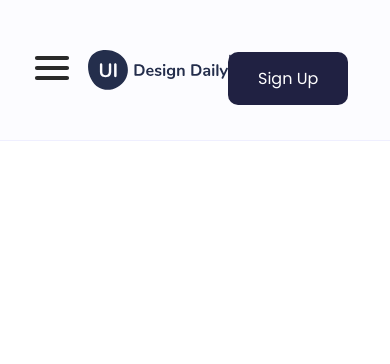
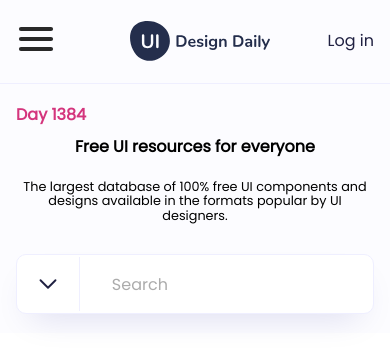
Before and after one commit to rkymtc/landing-page-ui-design, a plain HTML site: page index.html in a window 390 px wide. Drawn offline with Linux system fonts and the light colour scheme.

Commit message:
text content and search box

```diff
--- a/assets/scss/_header.scss
+++ b/assets/scss/_header.scss
@@ -25,6 +25,25 @@
 
 .header-nav {
   flex: 5;
+
+  /* mobil and tablet screen */
+  @media screen and (max-width: 992px) {
+    display: none;
+    position: fixed;
+    top: 0;
+    left: -100%;
+    z-index: 10;
+    width: 100%;
+    height: 100vh;
+    overflow: hidden;
+    background-color: var(--background);
+    transition: all 0.4s ease-in-out;
+
+    &.is-active {
+      display: block;
+      left: 0;
+    }
+  }
 }
 
 .header-nav-list {
@@ -37,6 +56,13 @@
   -webkit-box-pack: justify;
   -ms-flex-pack: justify;
   justify-content: center;
+
+  // mobil and tablet screen
+  @media screen and (max-width: 992px) {
+    flex-direction: column;
+    row-gap: 1.25rem;
+    margin-top: 7rem;
+  }
 }
 
 .header-nav-item {
@@ -59,6 +85,11 @@
   font-weight: 500;
   font-size: 1em;
   margin-right: 1.75rem;
+
+  // mobil and tablet screen
+  @media screen and (max-width: 45rem) {
+    margin-right: 0;
+  }
 }
 
 .header-account-signup {
@@ -68,20 +99,21 @@
   color: #fff;
   font-weight: 500;
   background-color: var(--darkblue);
+
+  // mobil and tablet screen
+  @media screen and (max-width: 768rem) {
+    display: none;
+  }
 }
 
 .header-mobile-menu {
   display: none;
   cursor: pointer;
-}
 
-
-
-@media screen and (max-width: 75rem) {
-  .header-mobile-menu {
+  /* mobil and tablet screen */
+  @media screen and (max-width: 992px) {
     position: relative;
     display: block;
-    cursor: pointer;
     -webkit-user-select: none;
     -moz-user-select: none;
     -ms-user-select: none;
@@ -97,28 +129,4 @@
     transition: 0.35s ease;
 
   }
-
-  .header-nav {
-    display: none;
-    position: fixed;
-    top: 0;
-    left: -100%;
-    z-index: 10;
-    width: 100%;
-    height: 100vh;
-    overflow: hidden;
-    background-color: #ffffff;
-    transition: all 0.4s ease-in-out;
-
-    &.is-active {
-      display: block;
-      left: 0;
-    }
-  }
-
-  .header-nav-list {
-    flex-direction: column;
-    row-gap: 1.25rem;
-    margin-top: 7rem;
-  }
 }
--- /dev/null
+++ b/assets/scss/_search.scss
@@ -0,0 +1,147 @@
+.main {
+  width: 100%;
+  background-color: var(--background);
+}
+
+.main-text {
+  p {
+    padding: 0;
+    margin: 0;
+    font-weight: 600;
+    text-align: left;
+    font-size: 1em;
+    line-height: 1.5em;
+    color: var(--pink);
+  }
+}
+
+.main-wrapper {
+  display: flex;
+  flex-direction: column;
+  align-items: center;
+
+  h1 {
+    font-size: 1.375em;
+    font-weight: 700;
+    color: var(--primary);
+
+    // mobil and tablet screen
+    @media screen and (max-width: 992px) {
+      font-size: 1em;
+    }
+  }
+
+  p {
+    padding: 1em 0 2.375em 0;
+    margin: 0;
+    width: 580px;
+    text-align: center;
+    font-size: 1.125em;
+    color: var(--primary);
+
+    // mobil and tablet screen
+    @media screen and (max-width: 992px) {
+      font-size: 0.8em;
+      width: 100%;
+    }
+  }
+
+}
+
+
+
+.main-wrapper-search {
+  width: 651px;
+  height: 74px;
+  display: flex;
+  align-items: center;
+  border-radius: 0.625em;
+  box-shadow: 0 16px 35px -15px rgba(2, 5, 132, 0.15);
+  border: solid 0.0625em var(--border-primary);
+  background-color: #ffffff;
+
+  // mobil and tablet screen
+  @media screen and (max-width: 992px) {
+    width: 100%;
+    height: 60px;
+  }
+}
+
+.main-wrapper-search-filter {
+  display: -webkit-box;
+  display: -ms-flexbox;
+  display: flex;
+  -webkit-box-align: center;
+  -ms-flex-align: center;
+  align-items: center;
+  padding: 1.834rem 2em;
+  gap: 1rem;
+
+  // mobil and tablet screen
+  @media screen and (max-width: 992px) {
+    padding: 1.2rem 1em;
+  }
+
+  span {
+    color: #000000;
+    font-size: 16px;
+    font-weight: 600;
+
+    // mobil and tablet screen
+    @media screen and (max-width: 992px) {
+      display: none;
+    }
+  }
+
+  img {
+    color: var(--primary);
+    height: 30px;
+    width: 30px;
+  }
+}
+
+
+.main-wrapper-search-line {
+  width: 1px;
+  height: 54px;
+  background-color: var(--border-primary);
+}
+
+.main-wrapper-search-input {
+  opacity: 0.6;
+
+  form {
+    display: -webkit-box;
+    display: -ms-flexbox;
+    display: flex;
+    -webkit-box-align: center;
+    -ms-flex-align: center;
+    align-items: center;
+    padding-left: 1rem;
+
+    input {
+      padding-left: 1rem;
+      height: 34px;
+      border: none;
+
+      // mobil and tablet screen
+      @media screen and (max-width: 992px) {
+        width: 100%;
+      }
+
+      &:focus-visible {
+        outline: none;
+      }
+    }
+
+  }
+}
+
+// mobil and tablet screen
+@media screen and (max-width: 992px) {
+  form {
+    img {
+      display: none;
+    }
+  }
+}
--- a/assets/scss/style.scss
+++ b/assets/scss/style.scss
@@ -35,6 +35,11 @@ ul {
     max-width: 1440px;
     margin: 0 auto;
     padding: 3rem 2rem;
+     // mobil and tablet screen
+    @media screen and (max-width: 768px) {
+        padding: 1.2rem 1rem;
+      }
 }
 
 @import "_header";
+@import "_search";
--- a/index.html
+++ b/index.html
@@ -24,6 +24,7 @@
       <div class="header-content">
 
         <img src="assets/img/logo.svg" alt="logo" class="header-logo" />
+
         <div class="header-mobile-menu">
           <img src="assets/img/menu.svg" alt="menu" />
         </div>
@@ -47,7 +48,40 @@
     </div>
   </header>
 
+  <section class="main">
+    <div class="container">
+      <div class="main-container">
+        <div class="main-text">
+          <p>Day 1384</p>
+        </div>
+        <div class="main-wrapper">
+          <h1>Free UI resources for everyone</h1>
+          <p>
+            The largest database of 100% free UI components and designs
+            available in the formats popular by UI designers.
+          </p>
 
+          <div class="main-wrapper-search">
+            <div class="main-wrapper-search-filter">
+              <span>Free designs</span>
+              <img src="assets/img/drop-down.svg" alt="down" />
+            </div>
+
+            <div class="main-wrapper-search-line">
+            </div>
+
+            <div class="main-wrapper-search-input">
+              <form action="post">
+                <img src="assets/img/search.svg" alt="search" />
+                <input type="text" placeholder="Search">
+              </form>
+            </div>
+          </div>
+
+        </div>
+      </div>
+    </div>
+  </section>
 
 
 </body>
```
Also changed, not shown: assets/css/style.css, assets/img/drop-down.svg (added), assets/img/search.svg (added).
